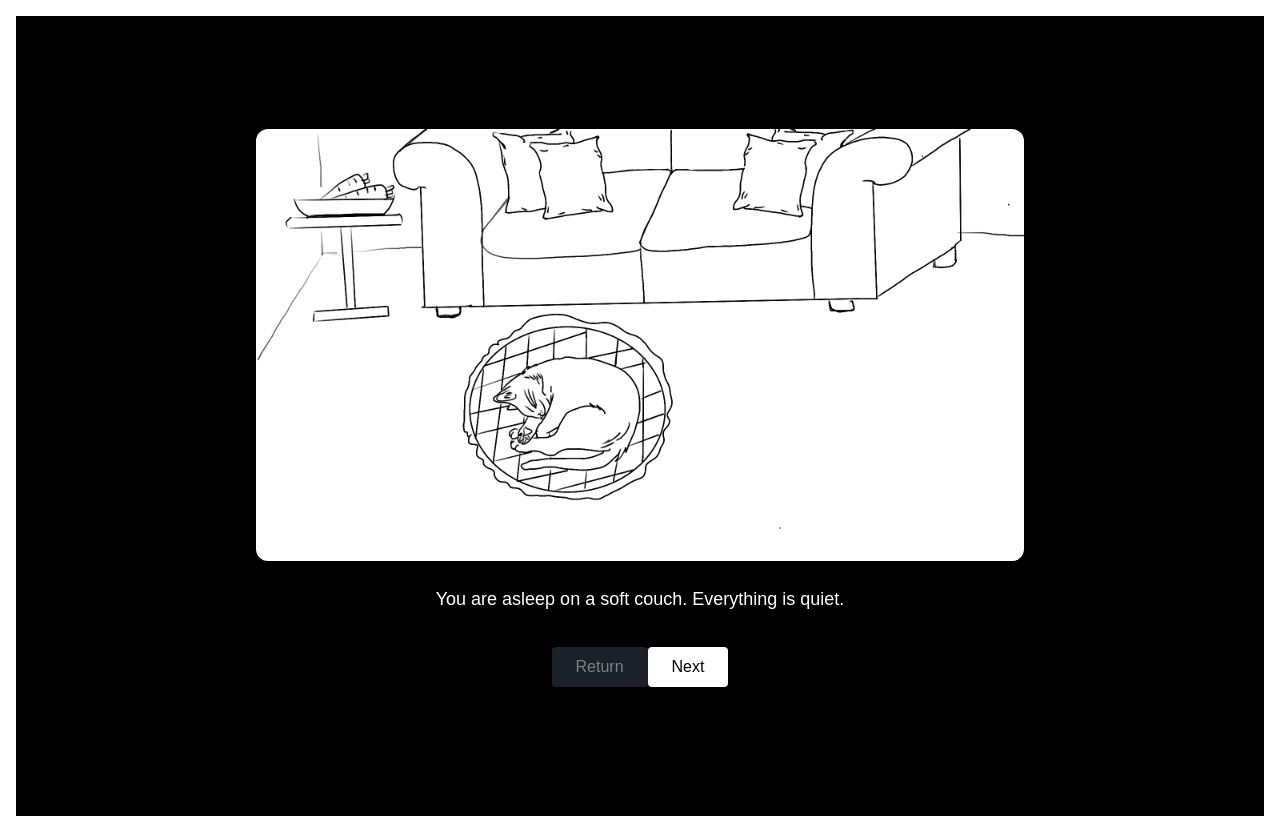
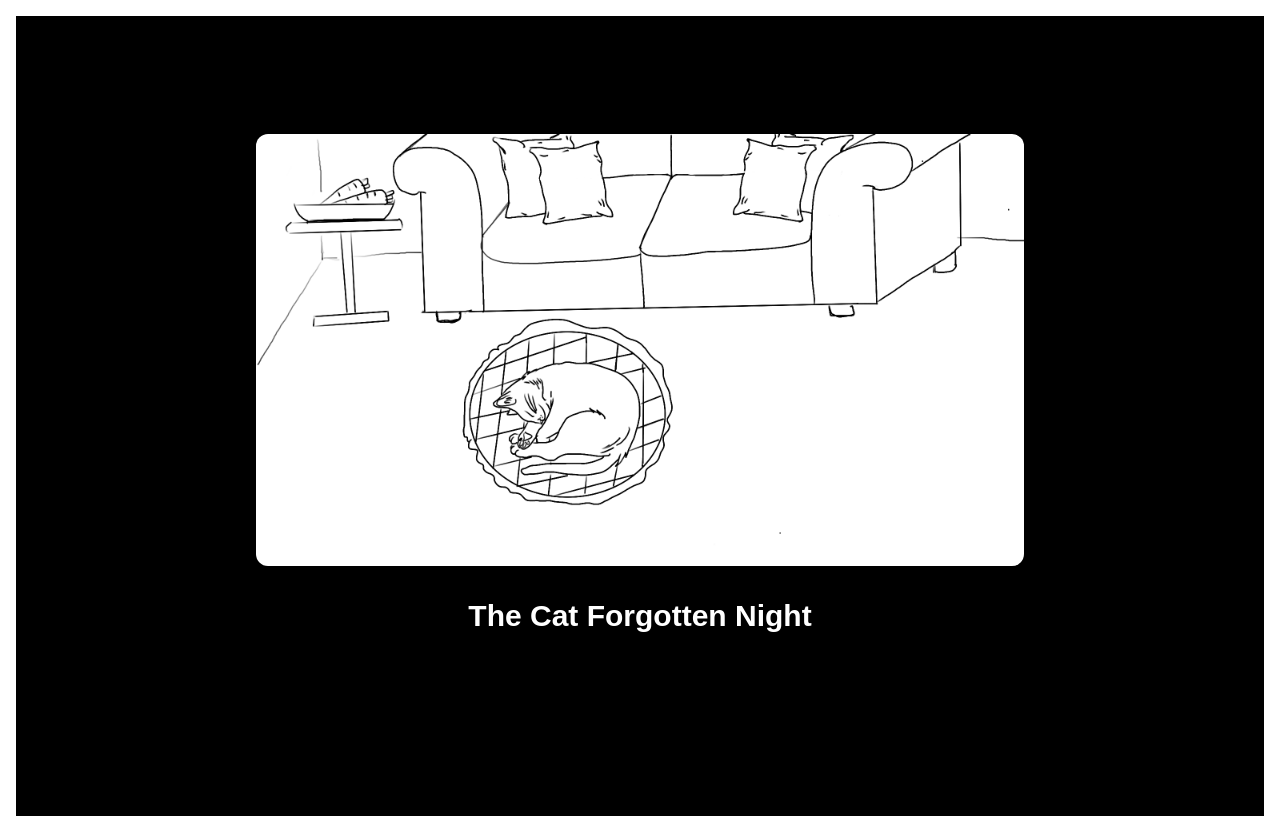
Before and after one commit to hihihien/kitty-minigame, a Next.js app in the folder kitty-miniproject/: page / in a window 1280 px wide. Built offline with nearby package versions, Linux system fonts and the light colour scheme.

Commit message:
add start screen

```diff
--- a/kitty-miniproject/app/components/Game.tsx
+++ b/kitty-miniproject/app/components/Game.tsx
@@ -8,30 +8,60 @@ import Image from 'next/image';
 
 
 export default function Game (){
+    const [started, setStarted] = useState(false);
     const [currentSceneId, setCurrentSceneId] = useState('scene_1');
     const [stepIndex, setStepIndex] = useState(0);
     const [history, setHistory] = useState<{ sceneId: string; stepIndex: number }[]>([]);
 
     const scene = scenes.find((s) => s.id === currentSceneId);
     const step = scene?.steps?.[stepIndex] || null;
-    const image = sceneImages[scene?.id || '']; //fallback just in case
+    const image = scene ? sceneImages[scene.id] : undefined; //fallback just in case
 
-    const bgmRef = useRef<HTMLAudioElement | null>(null);
+    const titleMusicRef = useRef<HTMLAudioElement | null>(null);
+    const gameMusicRef = useRef<HTMLAudioElement | null>(null);
     const clickSound = useRef<HTMLAudioElement | null>(null);
 
+    const fadeOutAudio = (audio:HTMLAudioElement, callback?: () => void) => {
+        const fade = setInterval(() => {
+            if (audio.volume > 0.05) {
+                audio.volume -= 0.5;
+            } else {
+                audio.pause();
+                clearInterval(fade);
+                callback?.();
+            }
+        }, 100);
+    };
+
+    const fadeInAudio = (audio:HTMLAudioElement) => {
+        audio.volume = 0;
+        audio.play();
+        const fade = setInterval(() => {
+            if (audio.volume < 0.05) {
+                audio.volume += 0.5;
+            } else {
+                clearInterval(fade);
+            }
+        }, 100);
+    };
+
+    const handleStartGame = () => {
+        if (titleMusicRef.current && gameMusicRef.current) {
+            fadeOutAudio(titleMusicRef.current, () => {
+                fadeInAudio(gameMusicRef.current!);
+                setStarted(true);
+            });
+        } else {
+            setStarted(true);
+        }
+    };
 
     useEffect(() => {
-        const handleInteraction = () => {
-            if (bgmRef.current) {
-            bgmRef.current.volume = 0.5;
-            bgmRef.current.play().catch(() => {});
+        if (!started && titleMusicRef.current) {
+            titleMusicRef.current.volume = 0.5;
+            titleMusicRef.current.play().catch(() => {});
         }
-        window.removeEventListener('click', handleInteraction);
-        };
-
-        window.addEventListener('click', handleInteraction);
-        return () => window.removeEventListener('click', handleInteraction);
-    }, []);
+    }, [started]);
 
     //preload click sound
     useEffect(() => {
@@ -53,8 +83,21 @@ export default function Game (){
         }
     }, [scene]);
 
+    // useEffect(() => {
+    //     const handleInteraction = () => {
+    //         if (bgmRef.current) {
+    //         bgmRef.current.volume = 0.5;
+    //         bgmRef.current.play().catch(() => {});
+    //     }
+    //     window.removeEventListener('click', handleInteraction);
+    //     };
+
+    //     window.addEventListener('click', handleInteraction);
+    //     return () => window.removeEventListener('click', handleInteraction);
+    // }, []);
+
     const handleNext = () => {
-        if (!scene) return;
+        if (!scene || !scene.steps) return;
         playClick();
 
         const isLastStep = stepIndex >= scene.steps.length - 1;
@@ -94,27 +137,57 @@ export default function Game (){
         setStepIndex(0);
     };
 
-    if (!scene) {
-        return <p>Scene not found</p>
+    // if (!scene) {
+    //     return <p>Scene not found</p>
+    // }
+
+    if (!started) {
+        return (
+            <div className='flex flex-col items-center justify-center min-h-screen p-4 text-center bg-black text-white'>
+                <div className='w-full max-w-3xl'>
+                    <audio ref={titleMusicRef} src="/audio/title.wav" loop />
+                    <audio ref={gameMusicRef} src="/audio/bgm.wav" loop />
+
+                    <Image
+                        src={sceneImages['scene_1']}
+                        alt='Start Scene'
+                        placeholder='blur'
+                        width={1920}
+                        height={1080}
+                        className='w-full h-auto rounded-xl shadow-xl mb-8'
+                    />
+                    <h1 className='text-3xl font-bold mb-6'>The Cat Forgotten Night</h1>
+
+                    <button
+                        onClick={handleStartGame}
+                        className='bg-whte text-black py-2 px-8 rounded hover:bg-gray-300 transition'
+                    >
+                        Start Game
+                    </button>
+                </div>
+
+
+            </div>
+        );
     }
-
 
 
     return (
         <div className='flex flex-col items-center justify-center min-h-screen p-4 text-center bg-black text-white'>
             <div className='w-full max-w-3xl'>
-                <audio ref={bgmRef} src="/audio/bgm.wav" loop />
-                {image ? (
+                <audio ref={gameMusicRef} src="/audio/bgm.wav" loop />
+                {scene && image ? (
                     <Image
                         src={image}
                         alt={'Scene ${scene.id}'}
+                        placeholder='blur'
                         width={1920}
                         height={1080}
                         className='w-full h-auto rounded-xl shadow-xl'
                     />
                 ) : (
                     <div className='w-full h-[400px] bg-gray-800 flex items-center justify-center'>
-                        <p className='text-white'>Image not found for this scene.</p>
+                        <p className='text-white'>Scene or image not found.</p>
                     </div>
                 )}
 
@@ -123,7 +196,7 @@ export default function Game (){
                 </div>
 
                 <div className='mt-8 space-y-4'>
-                    {stepIndex < scene.steps.length - 1 || scene.nextSceneId ? (
+                    {stepIndex < (scene?.steps?.length ?? 0) - 1 || scene?.nextSceneId ? (
                         <>
                             <button
                                 onClick={handleBack}
@@ -137,7 +210,7 @@ export default function Game (){
                             >Next
                             </button>
                         </>
-                    ) : scene.choices ? (
+                    ) : scene?.choices ? (
                         scene.choices.map((choice, index) => (
                             <button
                                 key={index}
```
Also changed, not shown: 1 other file (tests, documents, lock files or other folders).
